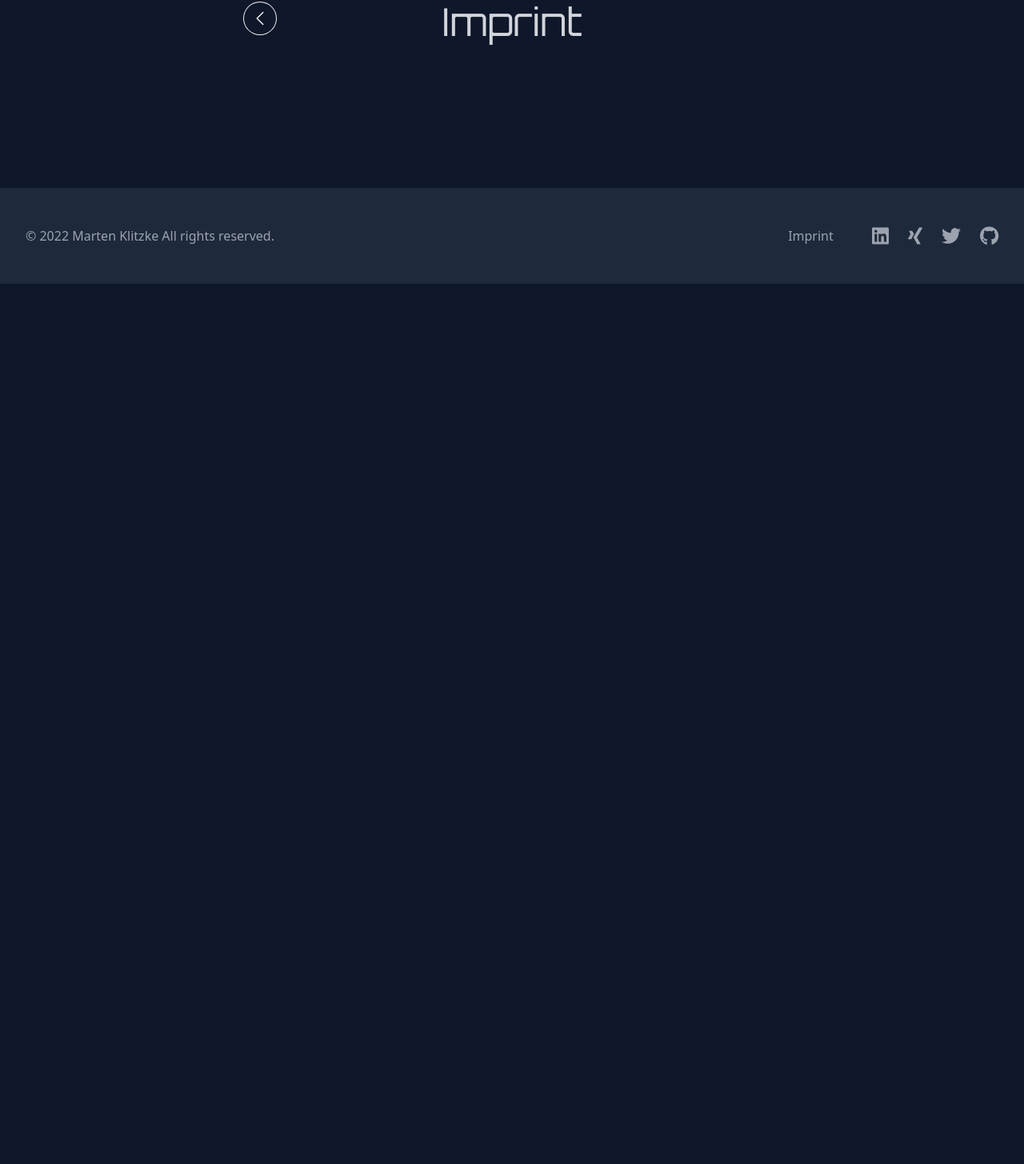
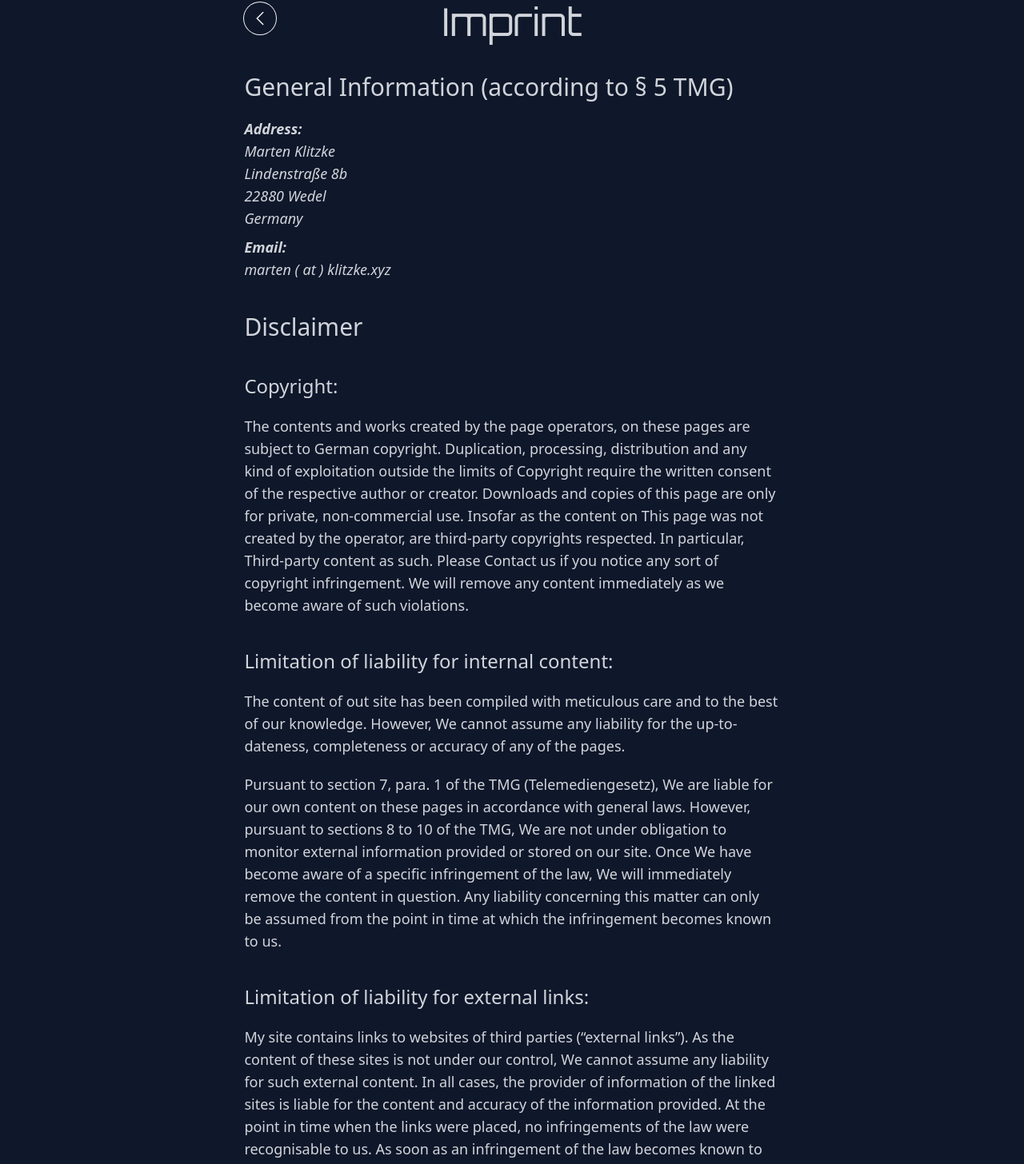
Before and after one commit to mortik/marten.klitzke.xyz, a Vue app: page /imprint in a window 1280 px wide. Shown: the part 565-2021 px from the top of the page at 80% size. Before the commit the page ends 920 px from the top, so only its background shows below. Built offline with nearby package versions, Linux system fonts and the light colour scheme; what @fortawesome/pro-duotone-svg-icons would draw is missing.

Commit message:
Add Imprint

```diff
--- a/src/views/HomeView.vue
+++ b/src/views/HomeView.vue
@@ -10,7 +10,7 @@
       </small>
     </PageHeader>
     <div
-      class="flex items-center justify-center space-x-6 mt-10 sm:mt-40 py-6 transition-colors duration-500 border-t-slate-200 dark:border-t-slate-700 border-t sm:w-1/2"
+      class="flex items-center justify-center space-x-6 mt-10 sm:mt-20 py-6 transition-colors duration-500 border-t-slate-200 dark:border-t-slate-700 border-t sm:w-1/2"
     >
       <router-link
         :to="{ name: 'about' }"
--- a/src/views/ImprintView.vue
+++ b/src/views/ImprintView.vue
@@ -1,6 +1,88 @@
 <template>
   <PageLayout>
     <PageHeader title="Imprint" backbutton />
+
+    <h2
+      class="mt-10 text-xl transition-colors duration-500 text-gray-900 dark:text-gray-300 sm:text-2xl md:text-3xl"
+    >
+      General Information (according to § 5 TMG)
+    </h2>
+    <address class="mt-5 text-gray-900 dark:text-gray-300">
+      <p>
+        <b>Address:</b>
+        <br />
+        Marten Klitzke
+        <br />
+        Lindenstraße 8b
+        <br />
+        22880 Wedel
+        <br />
+        Germany
+      </p>
+      <p class="mt-2">
+        <b>Email:</b>
+        <br />
+        marten ( at ) klitzke.xyz
+      </p>
+    </address>
+
+    <h2
+      class="mt-10 text-xl transition-colors duration-500 text-gray-900 dark:text-gray-300 sm:text-2xl md:text-3xl"
+    >
+      Disclaimer
+    </h2>
+    <h3
+      class="mt-10 text-lg transition-colors duration-500 text-gray-900 dark:text-gray-300 sm:text-xl md:text-2xl"
+    >
+      Copyright:
+    </h3>
+    <p class="mt-5 text-gray-900 dark:text-gray-300">
+      The contents and works created by the page operators, on these pages are
+      subject to German copyright. Duplication, processing, distribution and any
+      kind of exploitation outside the limits of Copyright require the written
+      consent of the respective author or creator. Downloads and copies of this
+      page are only for private, non-commercial use. Insofar as the content on
+      This page was not created by the operator, are third-party copyrights
+      respected. In particular, Third-party content as such. Please Contact us
+      if you notice any sort of copyright infringement. We will remove any
+      content immediately as we become aware of such violations.
+    </p>
+
+    <h3
+      class="mt-10 text-lg transition-colors duration-500 text-gray-900 dark:text-gray-300 sm:text-xl md:text-2xl"
+    >
+      Limitation of liability for internal content:
+    </h3>
+    <p class="mt-5 text-gray-900 dark:text-gray-300">
+      The content of out site has been compiled with meticulous care and to the
+      best of our knowledge. However, We cannot assume any liability for the
+      up-to-dateness, completeness or accuracy of any of the pages.
+    </p>
+    <p class="mt-5 text-gray-900 dark:text-gray-300">
+      Pursuant to section 7, para. 1 of the TMG (Telemediengesetz), We are
+      liable for our own content on these pages in accordance with general laws.
+      However, pursuant to sections 8 to 10 of the TMG, We are not under
+      obligation to monitor external information provided or stored on our site.
+      Once We have become aware of a specific infringement of the law, We will
+      immediately remove the content in question. Any liability concerning this
+      matter can only be assumed from the point in time at which the
+      infringement becomes known to us.
+    </p>
+    <h3
+      class="mt-10 text-lg transition-colors duration-500 text-gray-900 dark:text-gray-300 sm:text-xl md:text-2xl"
+    >
+      Limitation of liability for external links:
+    </h3>
+    <p class="mt-5 text-gray-900 dark:text-gray-300">
+      My site contains links to websites of third parties (“external links”). As
+      the content of these sites is not under our control, We cannot assume any
+      liability for such external content. In all cases, the provider of
+      information of the linked sites is liable for the content and accuracy of
+      the information provided. At the point in time when the links were placed,
+      no infringements of the law were recognisable to us. As soon as an
+      infringement of the law becomes known to us, We will immediately remove
+      the link in question.
+    </p>
   </PageLayout>
 </template>
 
```
